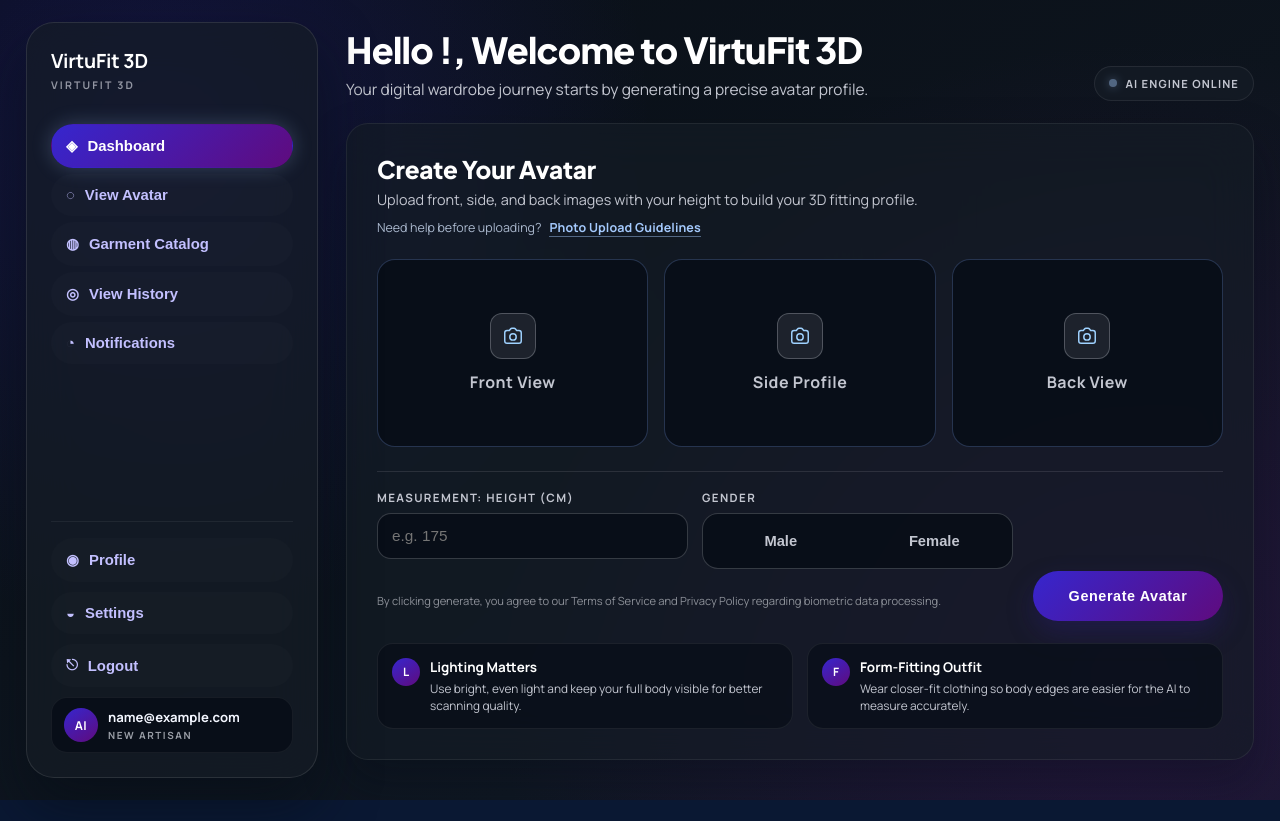
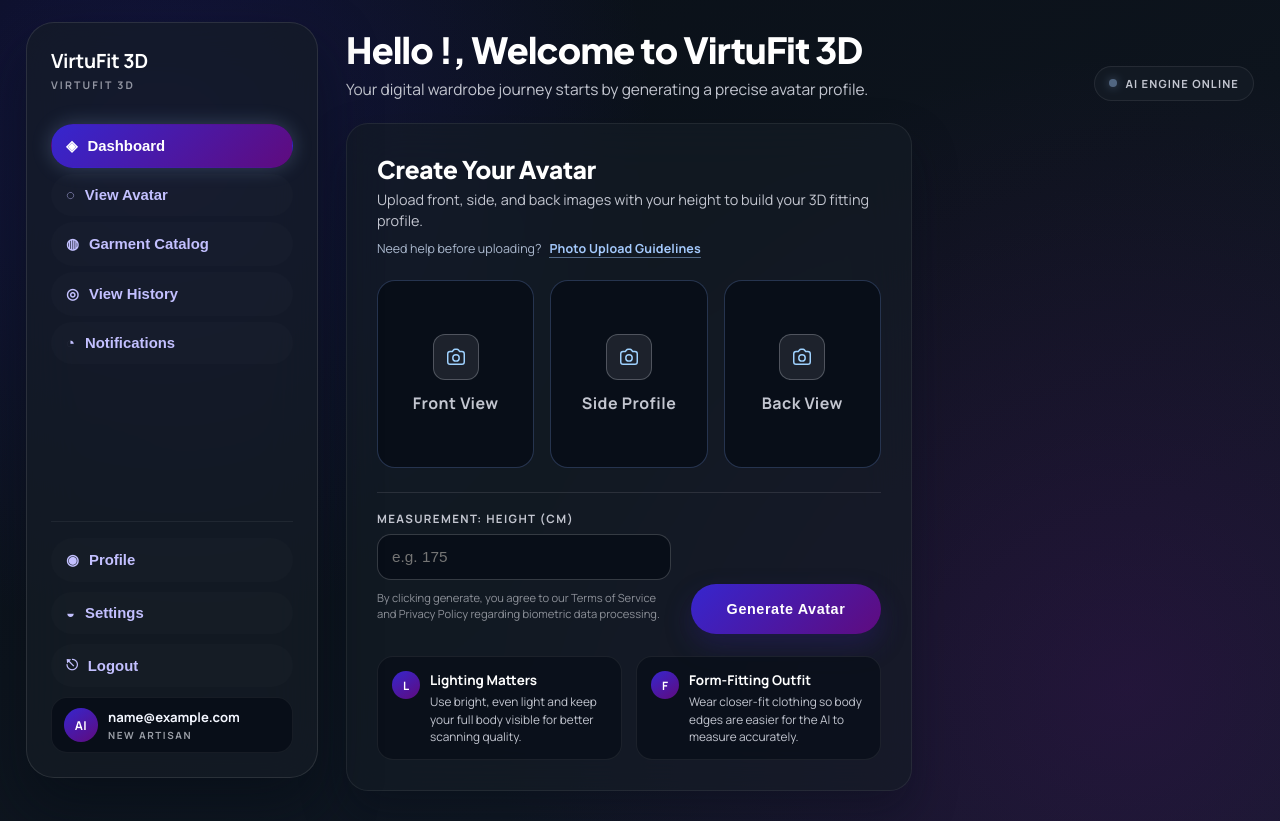
Before and after one commit to nethmaHarini/3d-virtual-tryon-system, a React (Vite) app in the folder frontend/: page /dashboard in a window 1280 px wide. Before the commit the page ends 800 px from the top, so only its background shows below. Built offline with nearby package versions, Linux system fonts and the light colour scheme; sample sign-in values are in the browser's storage.

Commit message:
Revert "added gender selection option"
This reverts commit 3e2e77a2b5c1c3ca275f37f7a9ded388b0020bfb.

```diff
--- a/frontend/src/Dashboard.jsx
+++ b/frontend/src/Dashboard.jsx
@@ -8,7 +8,6 @@ function Dashboard() {
   const [backImage, setBackImage] = useState(null);
   const [sideImage, setSideImage] = useState(null);
   const [height, setHeight] = useState("");
-  const [gender, setGender] = useState("");
   const [loading, setLoading] = useState(false);
   const [frontPreview, setFrontPreview] = useState("");
   const [backPreview, setBackPreview] = useState("");
@@ -119,11 +118,6 @@ function Dashboard() {
       return;
     }
 
-    if (!gender) {
-      setError("Please select a gender");
-      return;
-    }
-
     setLoading(true);
     setSuccess("");
     setError("");
@@ -134,7 +128,6 @@ function Dashboard() {
       formData.append("backImage", backImage);
       formData.append("sideImage", sideImage);
       formData.append("height", height);
-      formData.append("gender", gender);
 
       const token = localStorage.getItem("token");
       const response = await fetch(`${API_URL}/generate-avatar`, {
@@ -361,7 +354,7 @@ function Dashboard() {
     },
     newGrid: {
       display: "grid",
-      gridTemplateColumns: "minmax(0, 1fr)",
+      gridTemplateColumns: "minmax(0, 1.95fr) minmax(320px, 1fr)",
       gap: 22,
       alignItems: "stretch",
     },
@@ -454,18 +447,9 @@ function Dashboard() {
       paddingTop: 18,
       borderTop: "1px solid rgba(255, 255, 255, 0.1)",
       display: "grid",
-      gridTemplateColumns: "minmax(0, 1fr) auto",
+      gridTemplateColumns: "1.1fr auto",
       gap: 20,
       alignItems: "end",
-    },
-    controlGroup: {
-      display: "grid",
-      gridTemplateColumns: "minmax(0, 1fr) minmax(0, 1fr)",
-      gap: 14,
-      alignItems: "start",
-    },
-    controlField: {
-      minWidth: 0,
     },
     inputLabel: {
       display: "block",
@@ -487,32 +471,6 @@ function Dashboard() {
       outline: "none",
       fontSize: "0.96rem",
       transition: "all 220ms ease",
-    },
-    genderSelector: {
-      display: "grid",
-      gridTemplateColumns: "repeat(2, minmax(0, 1fr))",
-      gap: 10,
-      padding: 6,
-      borderRadius: 16,
-      border: "1px solid rgba(141, 145, 153, 0.34)",
-      background: "rgba(8, 15, 24, 0.9)",
-    },
-    genderOption: {
-      border: "1px solid transparent",
-      borderRadius: 12,
-      padding: "12px 14px",
-      background: "transparent",
-      color: "#c3c6d0",
-      fontSize: "0.92rem",
-      fontWeight: 700,
-      cursor: "pointer",
-      transition: "all 200ms ease",
-    },
-    genderOptionActive: {
-      background: "linear-gradient(135deg, rgba(54, 38, 206, 0.95) 0%, rgba(95, 11, 126, 0.95) 100%)",
-      color: "#ffffff",
-      borderColor: "rgba(164, 201, 252, 0.36)",
-      boxShadow: "0 8px 18px rgba(40, 30, 104, 0.34)",
     },
     generateButton: {
       border: "none",
@@ -1296,8 +1254,7 @@ function Dashboard() {
               </div>
 
               <div style={styles.controlsRow} className="controls-row">
-                <div style={styles.controlGroup}>
-                  <div style={styles.controlField}>
+                <div>
                   <label htmlFor="height" style={styles.inputLabel}>Measurement: Height (cm)</label>
                   <input
                     id="height"
@@ -1310,35 +1267,7 @@ function Dashboard() {
                     style={styles.heightInput}
                     className="dash-input-focus"
                   />
-                  </div>
-
-                  <div style={styles.controlField}>
-                    <label style={styles.inputLabel}>Gender</label>
-                    <div style={styles.genderSelector} className="gender-selector">
-                      <button
-                        type="button"
-                        onClick={() => setGender("male")}
-                        style={{
-                          ...styles.genderOption,
-                          ...(gender === "male" ? styles.genderOptionActive : {}),
-                        }}
-                      >
-                        Male
-                      </button>
-                      <button
-                        type="button"
-                        onClick={() => setGender("female")}
-                        style={{
-                          ...styles.genderOption,
-                          ...(gender === "female" ? styles.genderOptionActive : {}),
-                        }}
-                      >
-                        Female
-                      </button>
-                    </div>
-                  </div>
-
-                  <p style={{ ...styles.disclaimer, gridColumn: "1 / -1" }}>
+                  <p style={styles.disclaimer}>
                     By clicking generate, you agree to our Terms of Service and Privacy Policy regarding biometric data processing.
                   </p>
                 </div>
```
Lines whose indentation alone changed are shown as unchanged.
